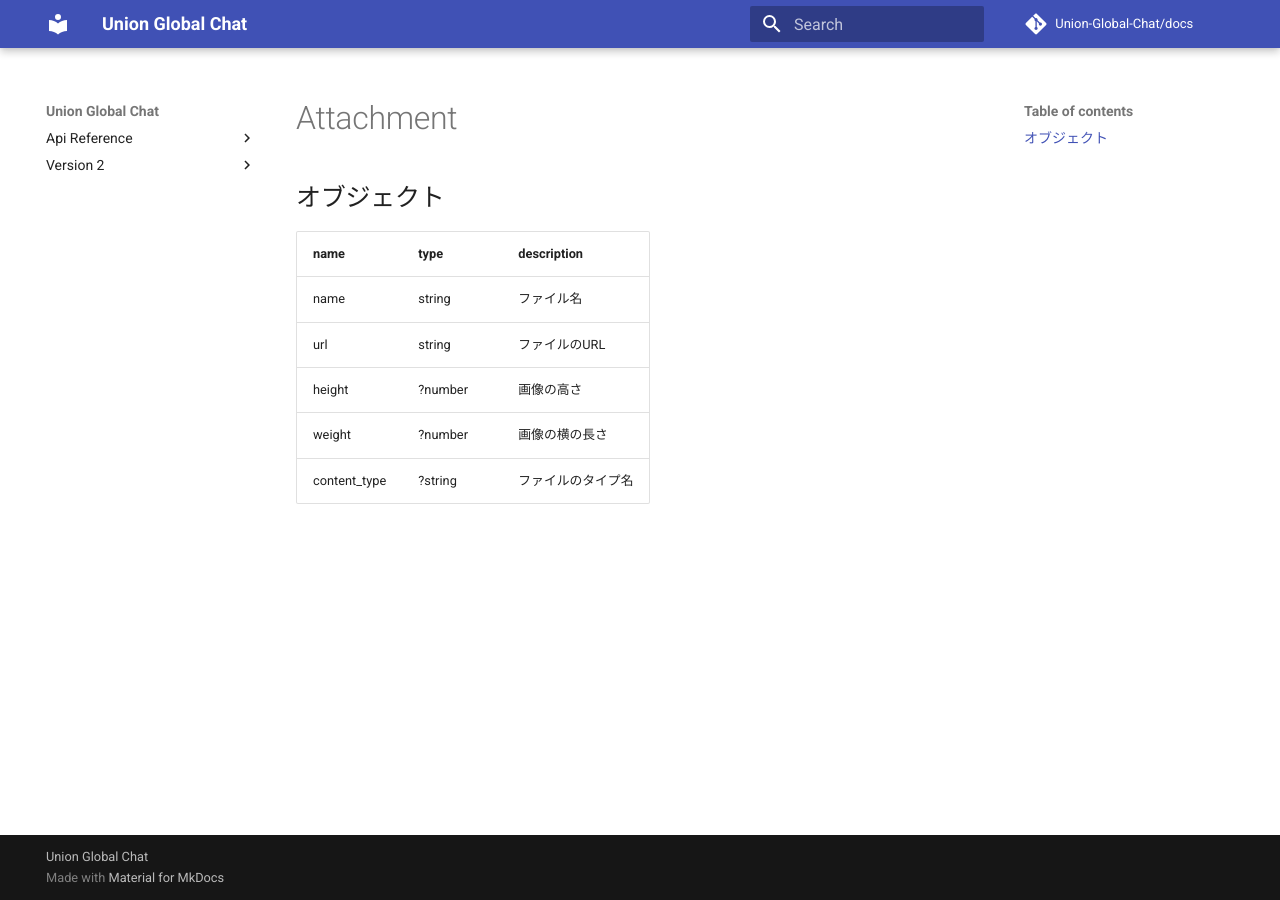
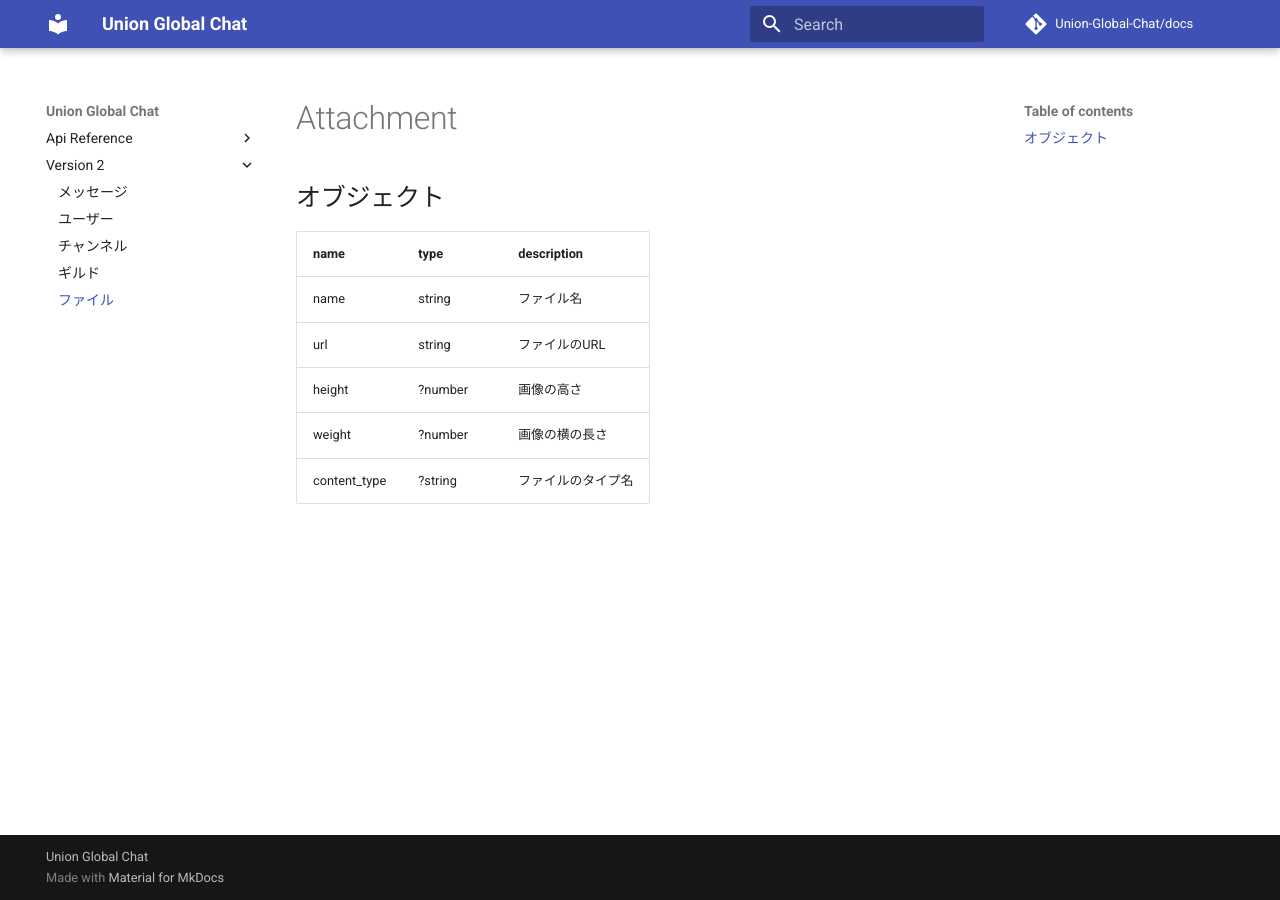
Before and after one commit to Union-Global-Chat/docs, an MkDocs documentation site: the page built from docs/v2/attachment.md, in a window 1280 px wide. Built offline with MkDocs 1.6.1 and Material for MkDocs 9.7.7, drawn with Linux system fonts in a browser that asks for light colours; comment, search, counter and statistics services are not loaded; part of the change alters nothing that is shown.

Commit message:
Update mkdocs.yml

```diff
--- a/mkdocs.yml
+++ b/mkdocs.yml
@@ -18,3 +18,4 @@ nav:
     - ユーザー: v2/users.md
     - チャンネル: v2/channel.md
     - ギルド: v2/guild.md
+    - ファイル: v2/attachment.md
```
